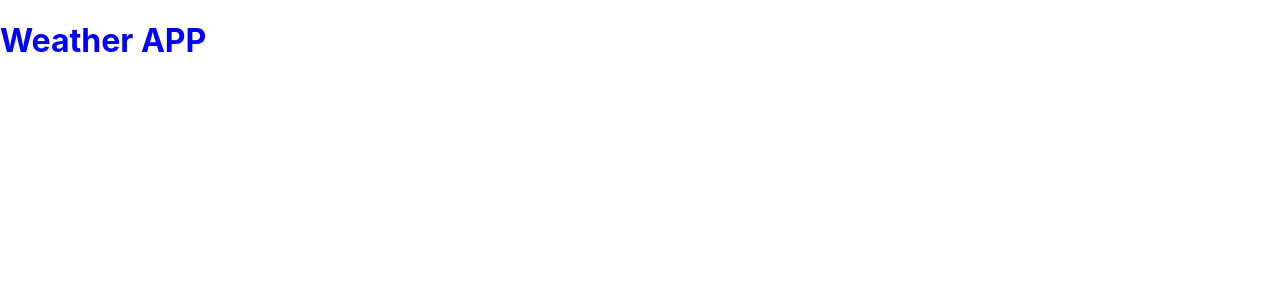
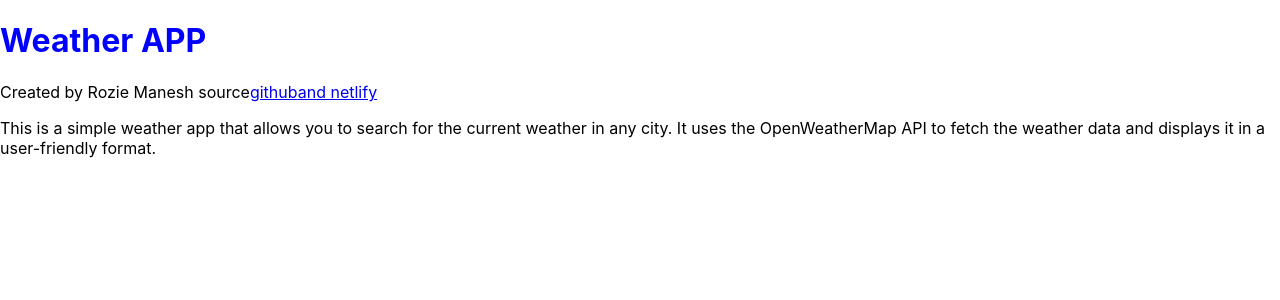
Before and after one commit to rozie321/reactweatherapp, a React (Create React App) app: page / in a window 1280 px wide. Shown: the top 300 px of the page. Built offline with nearby package versions, Linux system fonts and the light colour scheme.

Commit message:
update App with foooter

```diff
--- a/src/App.js
+++ b/src/App.js
@@ -6,6 +6,20 @@ function App() {
     <div className="App">
       <header className="App-header">
       <h1>Weather APP</h1>
+      <footer>
+        <p>Created by Rozie Manesh source
+        <a href="https://github.com/rozie321/reactweatherapp">
+        github</a>
+        <a href="https://reactweatherapp-roselyn.netlify.app/" >
+        and netlify
+        </a>
+        </p>
+        </footer>
+      <p>
+        This is a simple weather app that allows you to search for the current weather in any city.
+        It uses the OpenWeatherMap API to fetch the weather data and displays it in a user-friendly format.
+      </p>
+
       </header>
     </div>
   );
```
